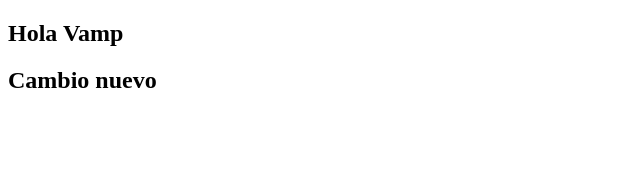
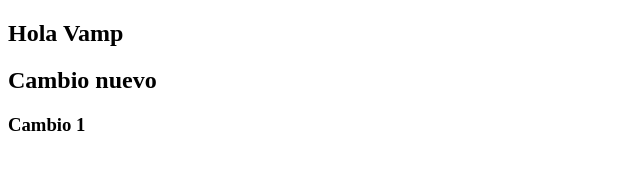
Before and after one commit to LioveCazarez/git-test, a plain HTML site: page index.html in a window 1280 px wide. Shown: the full height of the page, 0-640 px from the left. Drawn offline with Linux system fonts and the light colour scheme.

Commit message:
Cambio completo

```diff
--- a/index.html
+++ b/index.html
@@ -9,6 +9,7 @@
     <section>
         <h1>Hola Vamp</h1>
         <h2>Cambio nuevo</h2>
+        <h3>Cambio 1</h3>
     </section>
 </body>
 </html>
```
